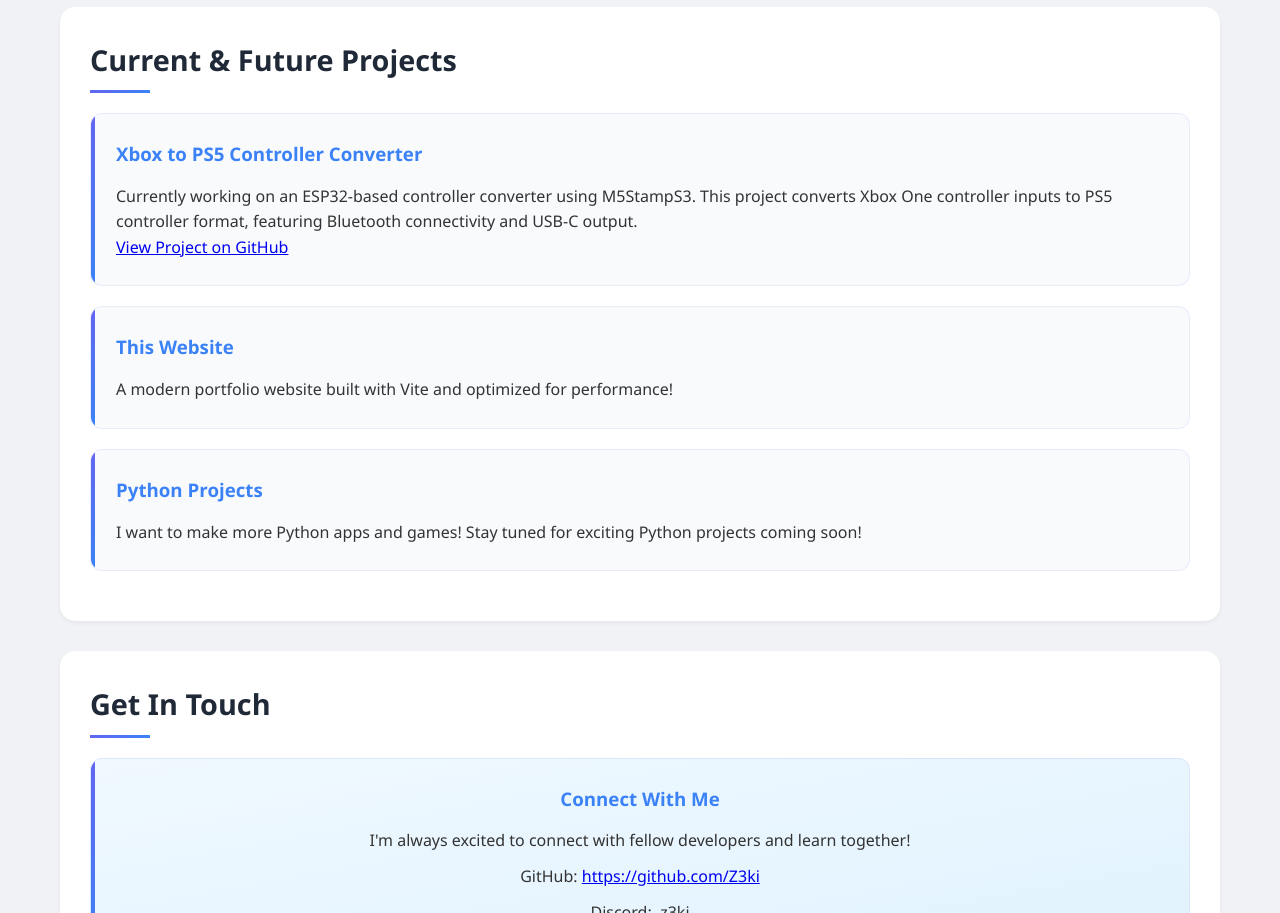
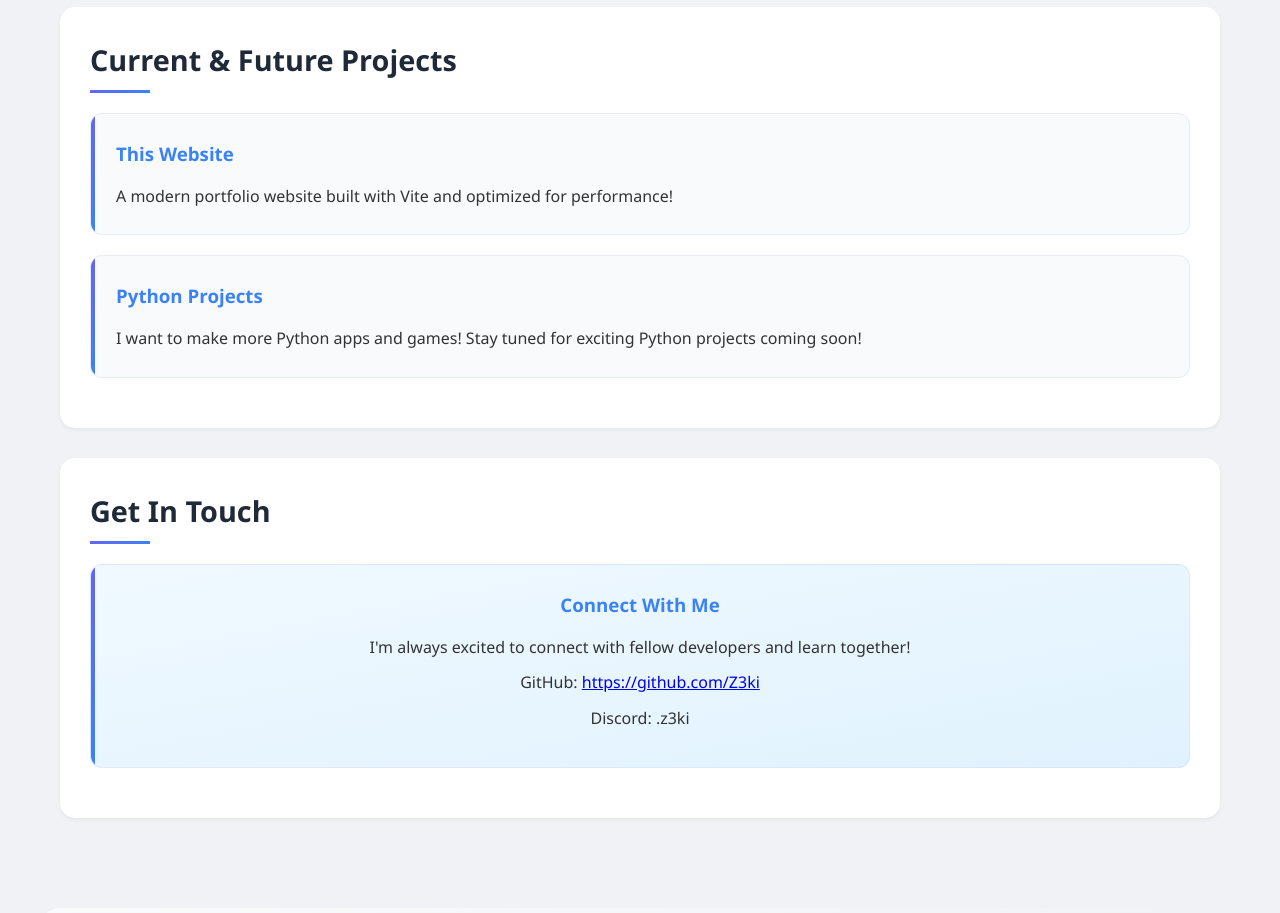
Before and after one commit to Z3ki/Website, a website built with Vite: page index.html in a window 1280 px wide. Shown: the part 860-1773 px from the top of the page. Built offline with nearby package versions, Linux system fonts and the light colour scheme.

Commit message:
Remove Xbox to PS5 Controller Converter section from index.html

```diff
--- a/index.html
+++ b/index.html
@@ -39,11 +39,6 @@
         <section id="projects">
             <h2>Current & Future Projects</h2>
             <div class="project-card">
-                <h3>Xbox to PS5 Controller Converter</h3>
-                <p>Currently working on an ESP32-based controller converter using M5StampS3. This project converts Xbox One controller inputs to PS5 controller format, featuring Bluetooth connectivity and USB-C output.</p>
-                <p><a href="https://github.com/Z3ki/xbox-ps5-converter" target="_blank" rel="noopener noreferrer">View Project on GitHub</a></p>
-            </div>
-            <div class="project-card">
                 <h3>This Website</h3>
                 <p>A modern portfolio website built with Vite and optimized for performance!</p>
             </div>
```
